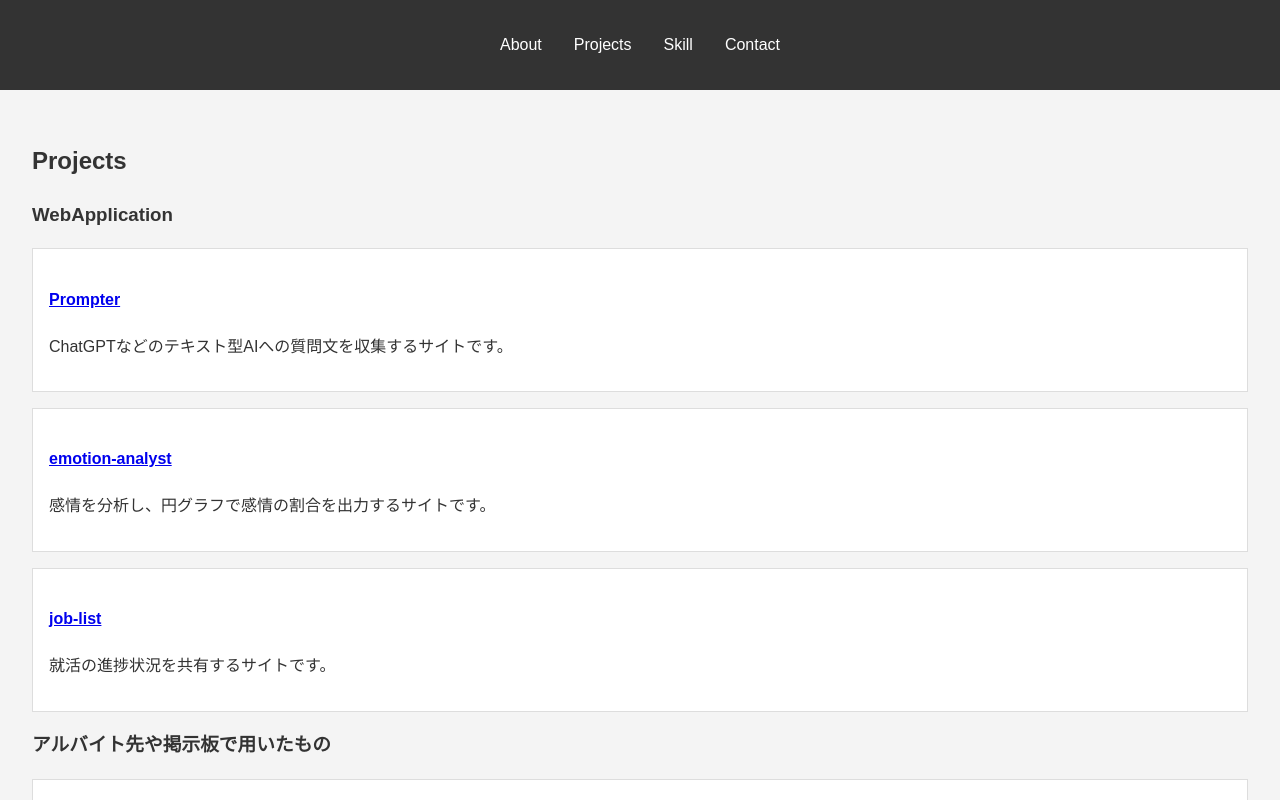
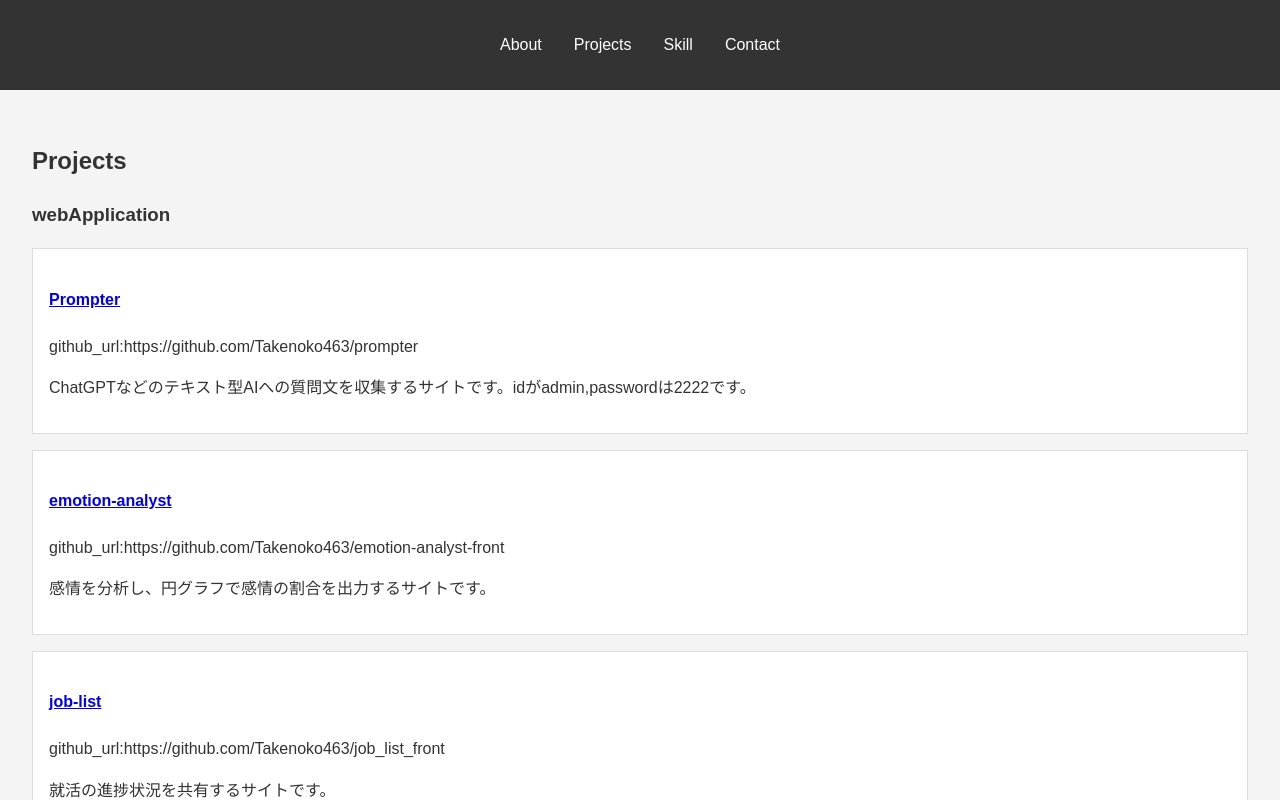
Before and after one commit to Takenoko463/portfolio-app, a React (Create React App) app: page / in a window 1280 px wide. Shown: the top 800 px of the page. Built offline with nearby package versions, Linux system fonts and the light colour scheme.

Commit message:
projectを連想配列からhtmlへ変換

```diff
--- a/src/components/Projects.js
+++ b/src/components/Projects.js
@@ -1,30 +1,32 @@
 function Projects() {
+  const projects = [
+    {
+      name: "Prompter",
+      url: "54.199.100.28",
+      git_hub_url: "https://github.com/Takenoko463/prompter",
+      content:
+        "ChatGPTなどのテキスト型AIへの質問文を収集するサイトです。idがadmin,passwordは2222です。",
+    },
+    {
+      name: "emotion-analyst",
+      url: "https://emotionanalyzer-c2d45.web.app/",
+      git_hub_url: "https://github.com/Takenoko463/emotion-analyst-front",
+      content: "感情を分析し、円グラフで感情の割合を出力するサイトです。",
+    },
+    {
+      name: "job-list",
+      url: "#",
+      git_hub_url: "https://github.com/Takenoko463/job_list_front",
+      content: "就活の進捗状況を共有するサイトです。",
+    },
+  ];
+
   return (
     <section className="Projects" id="projects">
       <h2>Projects</h2>
-      <subsection>
-        <h3>WebApplication</h3>
-        <div class="project">
-          <h4>
-            <a href="https://github.com/Takenoko463/prompter">Prompter</a>
-          </h4>
-          <p>ChatGPTなどのテキスト型AIへの質問文を収集するサイトです。</p>
-        </div>
-        <div class="project">
-          <h4>
-            <a href="https://github.com/Takenoko463/emotion-analyst-front">
-              emotion-analyst
-            </a>
-          </h4>
-          <p>感情を分析し、円グラフで感情の割合を出力するサイトです。</p>
-        </div>
-        <div class="project">
-          <h4>
-            <a href="https://github.com/Takenoko463/job_list_front">job-list</a>
-          </h4>
-          <p>就活の進捗状況を共有するサイトです。</p>
-        </div>
-      </subsection>
+
+      <Child title="webApplication" projectArray={projects} />
+
       <subsection>
         <h3>アルバイト先や掲示板で用いたもの</h3>
         <div class="project">
@@ -47,4 +49,18 @@ function Projects() {
     </section>
   );
 }
+const Child = ({ title, projectArray }) => {
+  const projectList = projectArray.map((project, index) => {
+    return (
+      <div class="project" key={index}>
+        <h4>
+          <a href={project.url}>{project.name}</a>
+        </h4>
+        <p>github_url:{project.git_hub_url}</p>
+        <p>{project.content}</p>
+      </div>
+    );
+  });
+  return <subsection><h3>{title}</h3>{projectList}</subsection>;
+};
 export default Projects;
```
